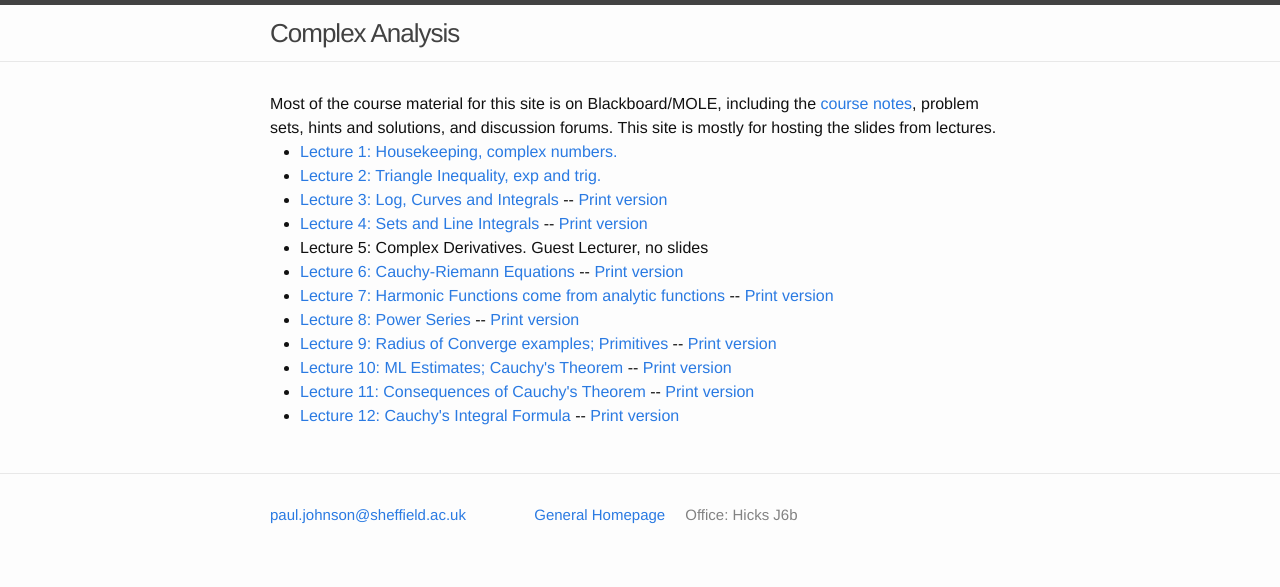
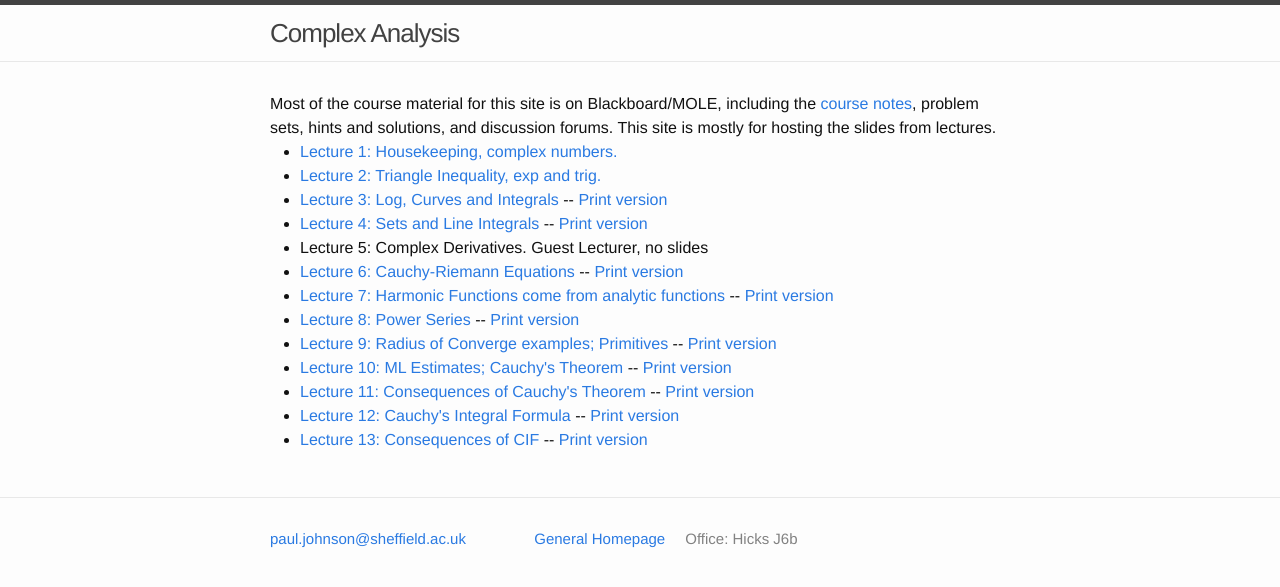
Before and after one commit to ptwiddle/MAS332-Complex-Analysis, a Jekyll site: the page built from index.html, in a window 1280 px wide. Shown: the top 587 px of the page. Built offline with Jekyll 4.4.1, drawn with Linux system fonts in a browser that asks for light colours.

Commit message:
Consequences of CIF

```diff
--- a/index.html
+++ b/index.html
@@ -19,6 +19,7 @@ layout: default
     <li> <a href="./Slides/Lecture10.pdf">Lecture 10: ML Estimates; Cauchy's Theorem</a> -- <a href="./Slides/Lecture10Print.pdf">Print version</a> </li>
     <li> <a href="./Slides/CauchyConsequences.pdf">Lecture 11: Consequences of Cauchy's Theorem</a> -- <a href="./Slides/CauchyConsequencesPrint.pdf">Print version</a> </li>
     <li> <a href="./Slides/CauchyIntegralFormula.pdf">Lecture 12: Cauchy's Integral Formula</a> -- <a href="./Slides/CauchyIntegralFormulaPrint.pdf">Print version</a> </li>
+        <li> <a href="./Slides/CIFConsequences.pdf">Lecture 13: Consequences of CIF</a> -- <a href="./Slides/CIFConsequencesPrint.pdf">Print version</a> </li>
 
 
   </ul>
```
Also changed, not shown: Slides/FundamentalTheoremSuccess.jpg (added), 3 other files.
